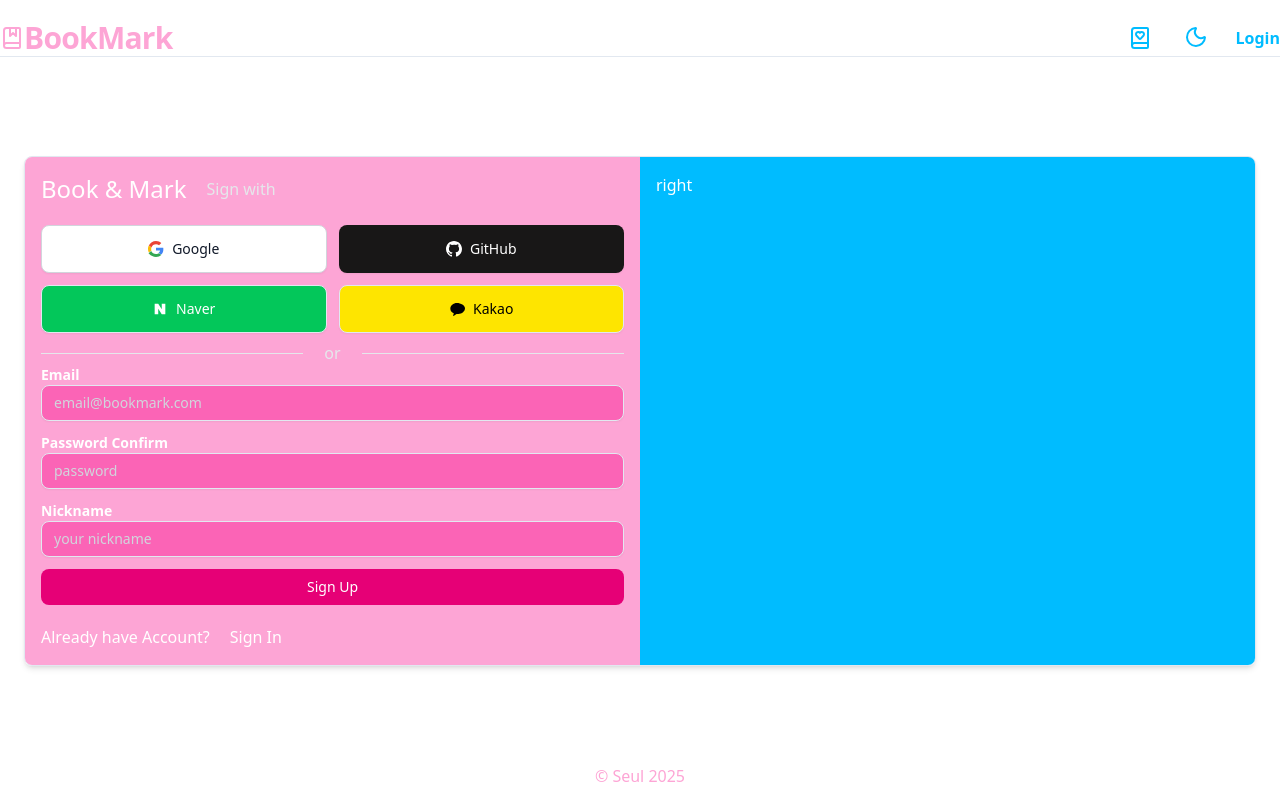
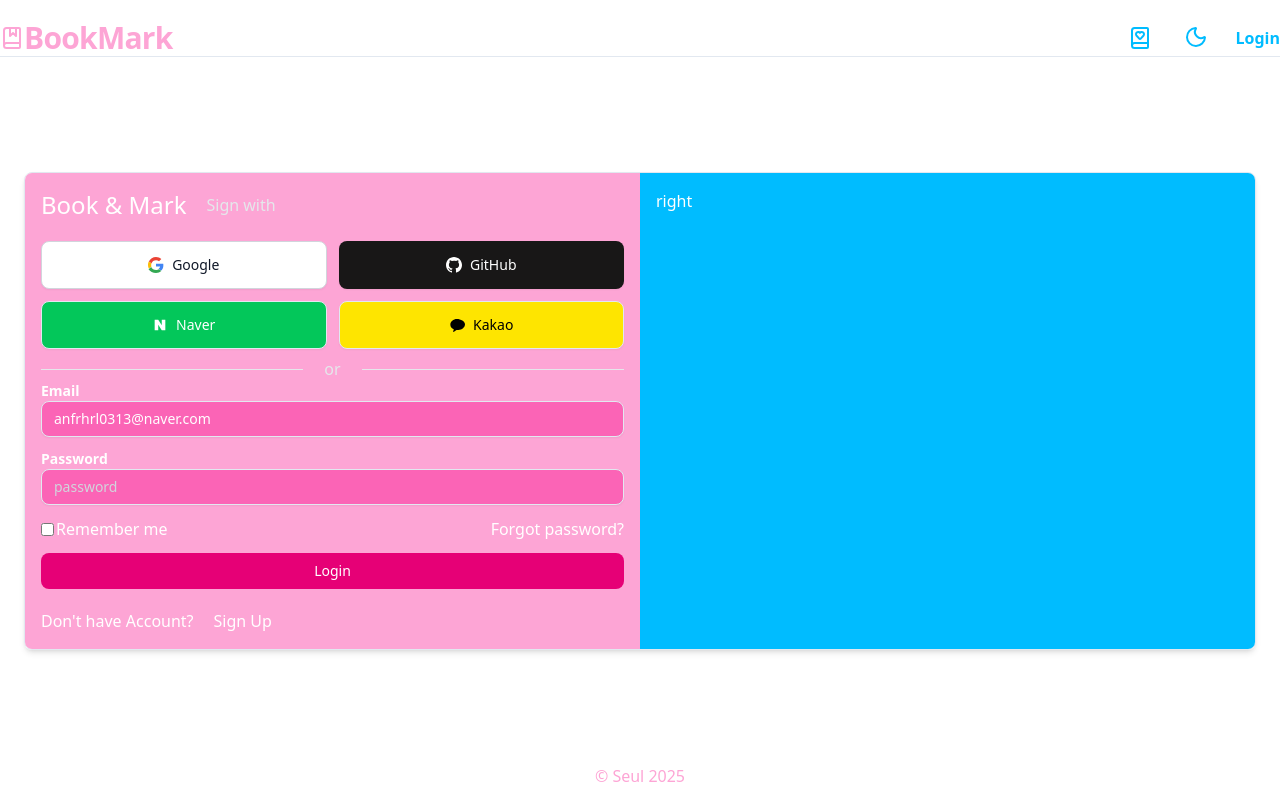
Before and after one commit to seulwithlove/my-social-bookmark, a Next.js app: page /sign in a window 1280 px wide. Built offline with nearby package versions, Linux system fonts and the light colour scheme; no server answers.

Commit message:
feat: set signIn button first show

```diff
--- a/app/sign/sign-form.tsx
+++ b/app/sign/sign-form.tsx
@@ -6,7 +6,7 @@ import LabelInput from "@/components/label-input";
 import { Button } from "@/components/ui/button";
 
 export default function SignForm() {
-  const [isSignin, toggleSign] = useReducer((pre) => !pre, false);
+  const [isSignin, toggleSign] = useReducer((pre) => !pre, true);
   return (
     <>
       {isSignin ? (
@@ -26,6 +26,7 @@ function SignIn({ toggleSign }: { toggleSign: () => void }) {
           label="email"
           type="email"
           name="email"
+          defaultValue={"anfrhrl0313@naver.com"}
           placeholder="email@bookmark.com"
         />
 
@@ -33,6 +34,7 @@ function SignIn({ toggleSign }: { toggleSign: () => void }) {
           label="password"
           type="password"
           name="password"
+          defaultValue={""}
           placeholder="password"
         />
         <div className="flex justify-between">
```
